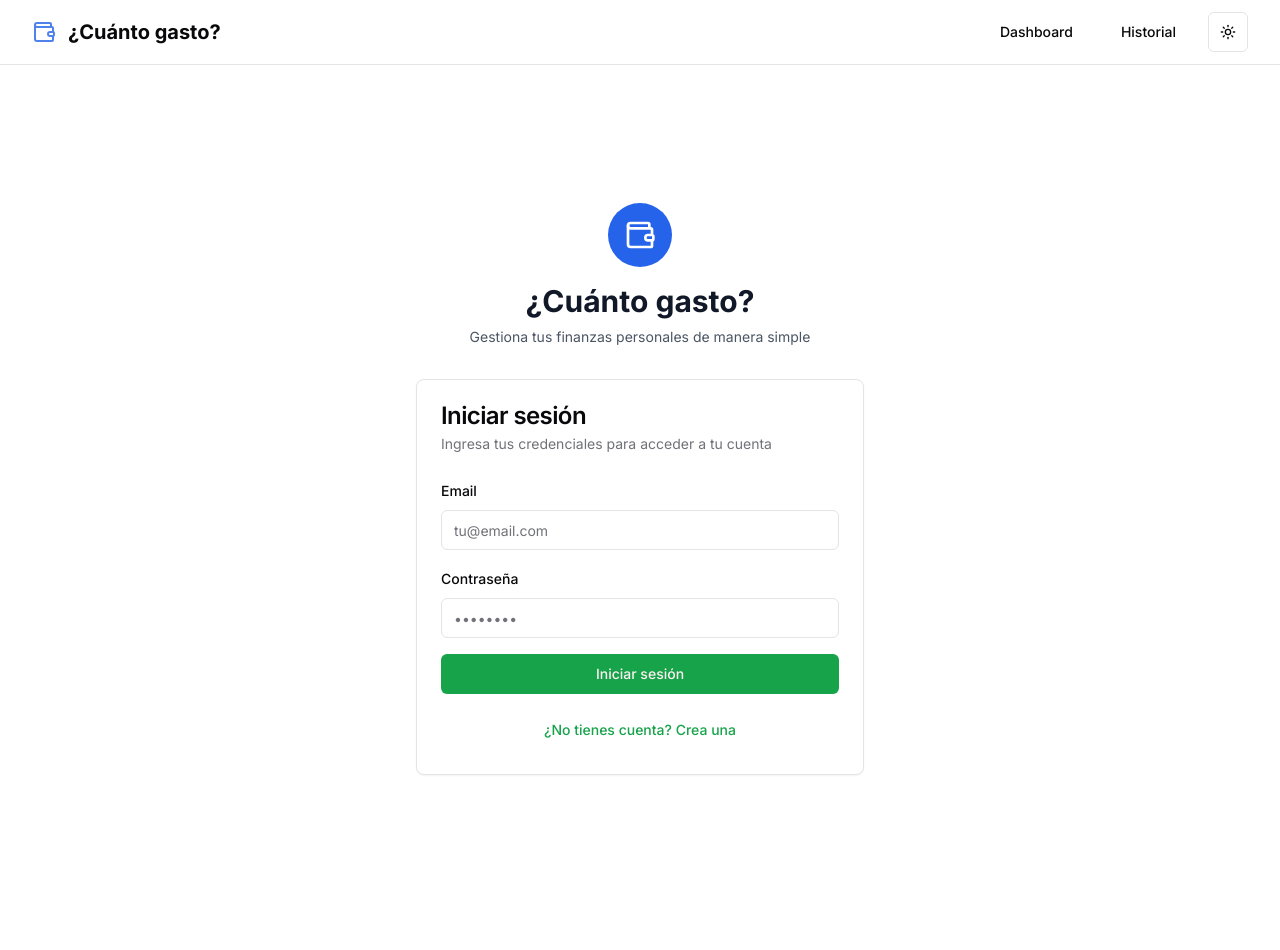
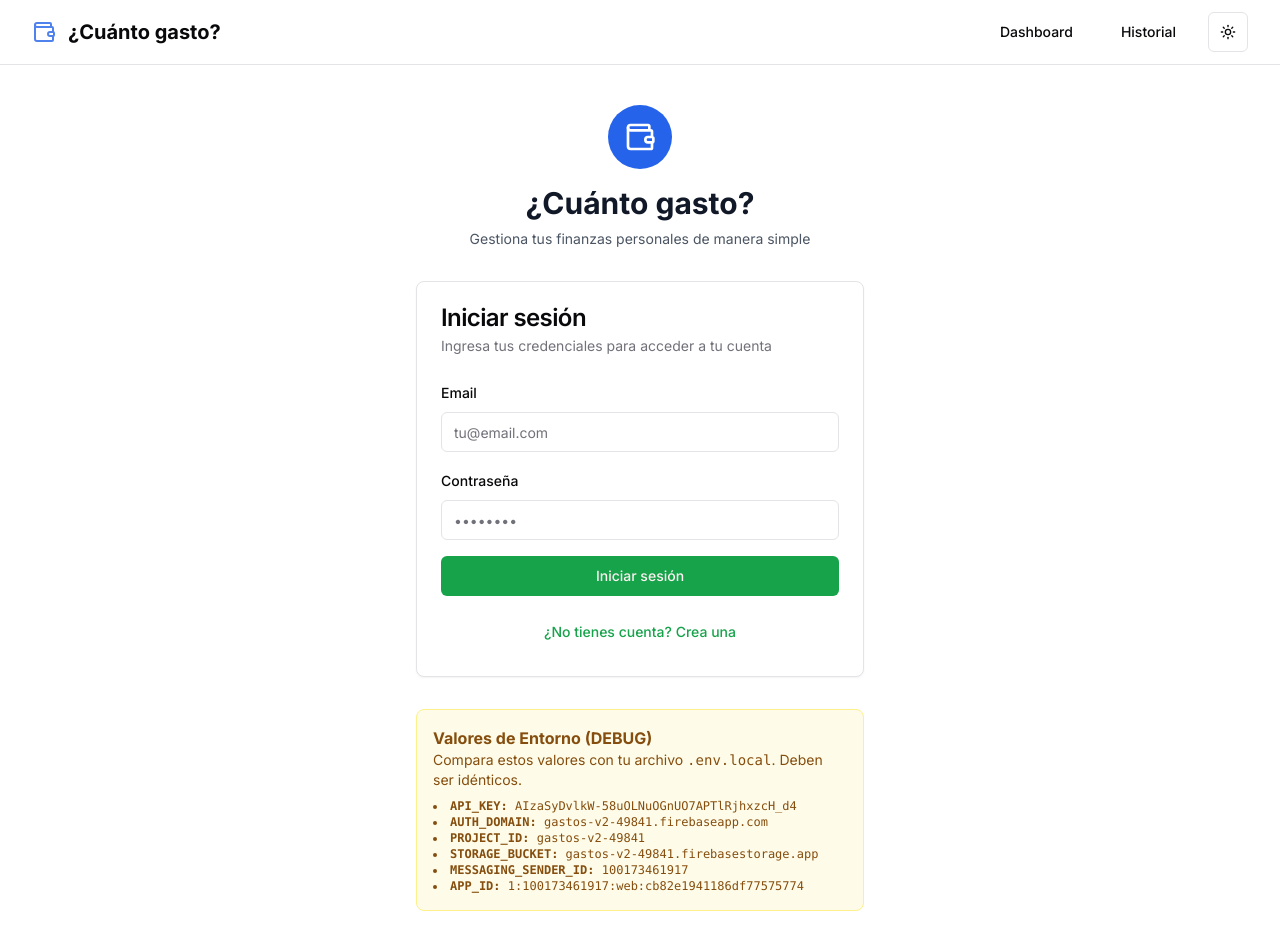
Before and after one commit to lnausan/gastos-v2, a Next.js app: page /auth in a window 1280 px wide. Before the commit the page ends 913 px from the top, so only its background shows below. Built offline with nearby package versions, Linux system fonts and the light colour scheme; no server answers.

Commit message:
feat(debug): Display env vars on auth page

```diff
--- a/app/auth/page.tsx
+++ b/app/auth/page.tsx
@@ -2,6 +2,27 @@
 
 import { AuthForm } from "@/components/auth/auth-form"
 import { Wallet } from "lucide-react"
+
+// Temporary Debug Component to be removed later
+const DebugEnvVars = () => {
+  return (
+    <div className="mt-4 p-4 border rounded-lg bg-yellow-50 border-yellow-200 text-yellow-800 dark:bg-yellow-900/30 dark:border-yellow-800/50 dark:text-yellow-300">
+      <h3 className="font-bold">Valores de Entorno (DEBUG)</h3>
+      <p className="text-sm">
+        Compara estos valores con tu archivo <code>.env.local</code>. Deben ser idénticos.
+      </p>
+      <ul className="mt-2 text-xs font-mono break-all list-disc list-inside">
+        <li><strong>API_KEY:</strong> {process.env.NEXT_PUBLIC_FIREBASE_API_KEY || "NO DEFINIDO"}</li>
+        <li><strong>AUTH_DOMAIN:</strong> {process.env.NEXT_PUBLIC_FIREBASE_AUTH_DOMAIN || "NO DEFINIDO"}</li>
+        <li><strong>PROJECT_ID:</strong> {process.env.NEXT_PUBLIC_FIREBASE_PROJECT_ID || "NO DEFINIDO"}</li>
+        <li><strong>STORAGE_BUCKET:</strong> {process.env.NEXT_PUBLIC_FIREBASE_STORAGE_BUCKET || "NO DEFINIDO"}</li>
+        <li><strong>MESSAGING_SENDER_ID:</strong> {process.env.NEXT_PUBLIC_FIREBASE_MESSAGING_SENDER_ID || "NO DEFINIDO"}</li>
+        <li><strong>APP_ID:</strong> {process.env.NEXT_PUBLIC_FIREBASE_APP_ID || "NO DEFINIDO"}</li>
+      </ul>
+    </div>
+  );
+};
+
 
 export default function AuthPage() {
   return (
@@ -20,6 +41,11 @@ export default function AuthPage() {
         </div>
 
         <AuthForm />
+
+        {/* --- TEMPORARY DEBUG COMPONENT --- */}
+        <DebugEnvVars />
+        {/* ----------------------------------- */}
+
       </div>
     </div>
   )
```
